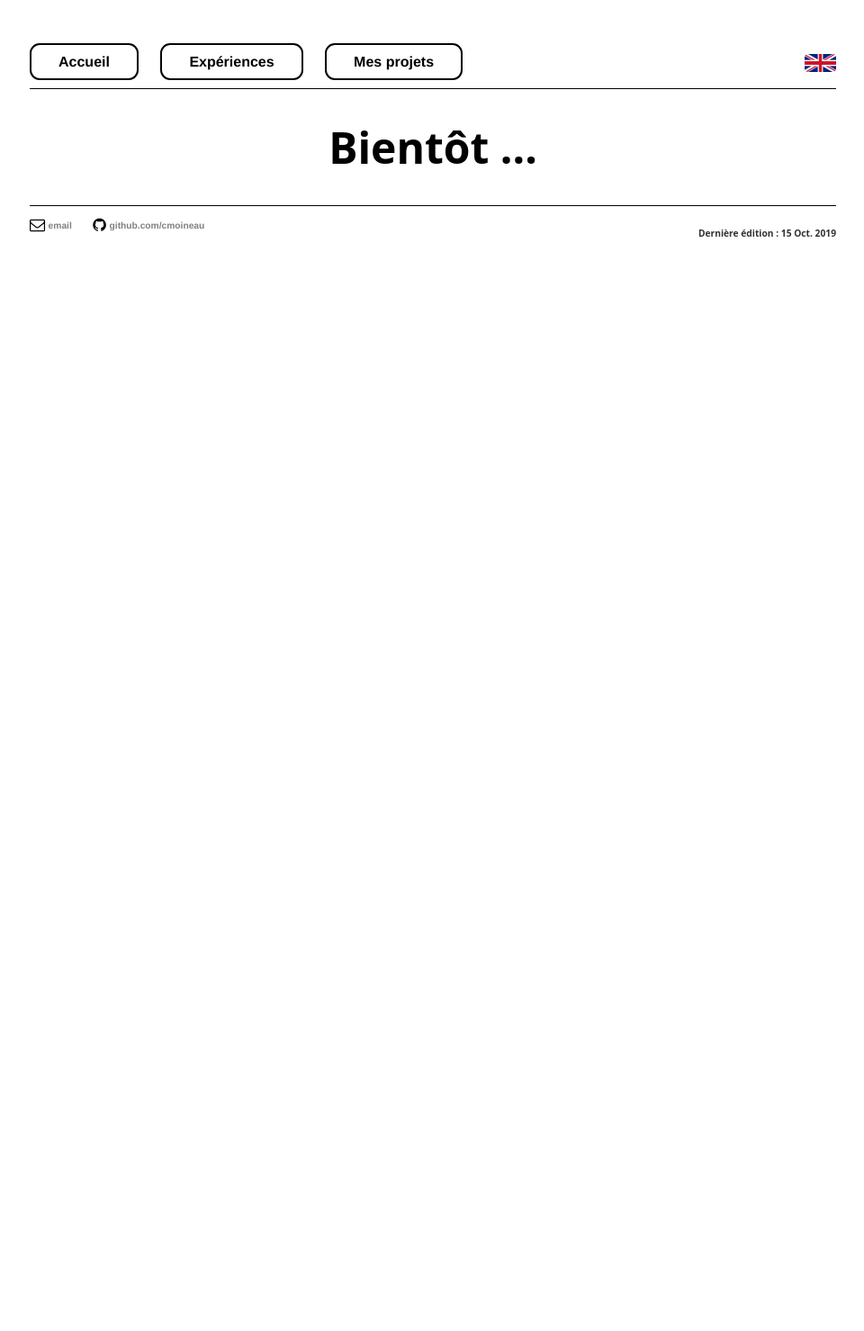
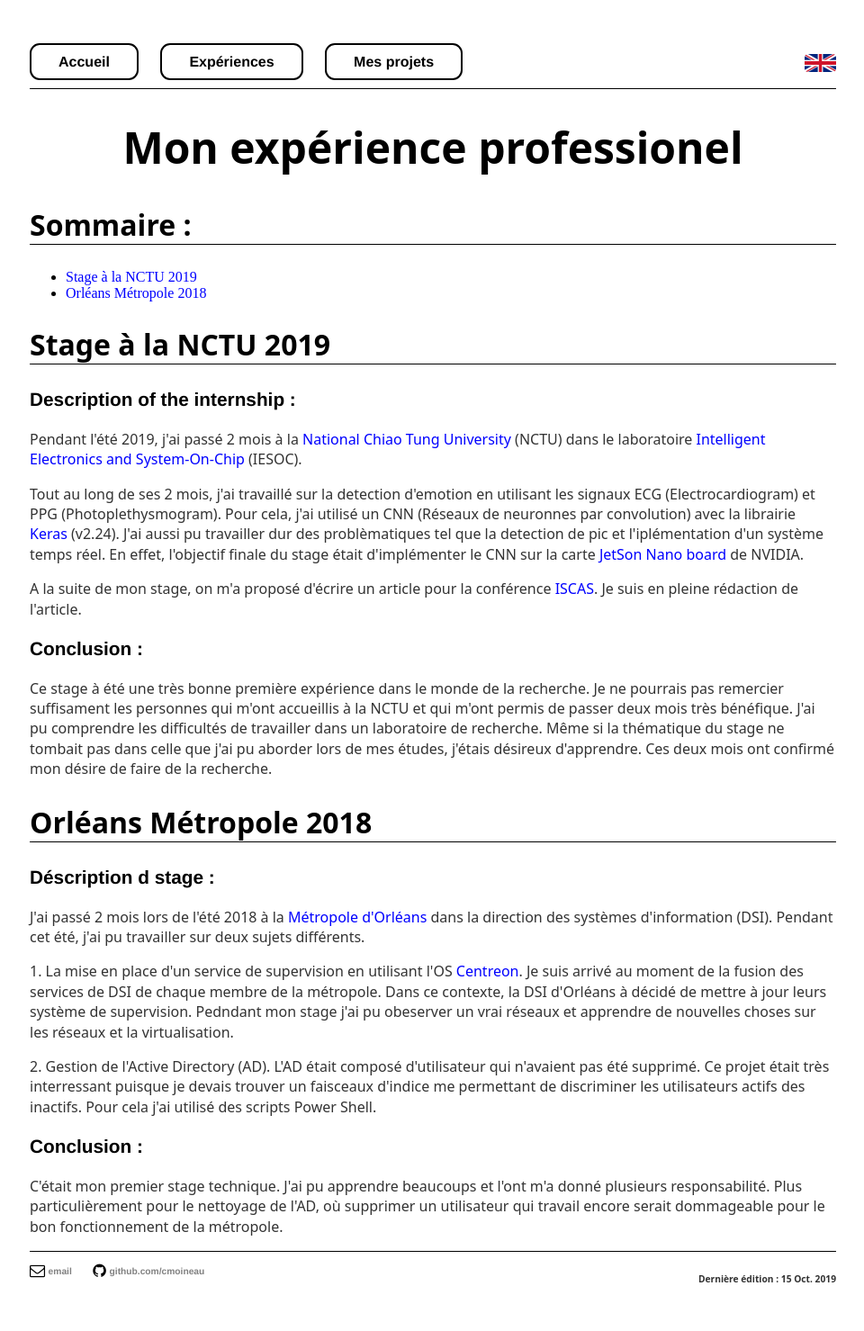
Before and after one commit to cmoineau/cmoineau.github.io, a Jekyll site: the page built from internship/fr/index.html, in a window 1280 px wide. Shown: the whole page at 90% size, without its empty margins (159-1119 px from the left). Built offline with Jekyll 4.4.1, drawn with Linux system fonts in a browser that asks for light colours; before the commit the page ends 900 px from its top, so only the background shows below that.

Commit message:
Adding a translation of the internship section.

```diff
--- a/internship/fr/index.html
+++ b/internship/fr/index.html
@@ -3,5 +3,43 @@ layout: french
 title: Cyril MOINEAU
 ---
 	<div class="blurb">
-		<h1>Bientôt ...</h1>
+		<h1>Mon expérience professionel</h1>
+		<h2>Sommaire :</h2>
+		<ul>
+			<li><a href="#NCTU">Stage à la NCTU 2019</a></li>
+    		<li><a href="#Metropole">Orléans Métropole 2018</a></li>
+    	</ul>
+    	<h2 id="NCTU">Stage à la NCTU 2019</h2>
+    		<h3>Description of the internship :</h3>
+    		<p>
+    			Pendant l'été 2019, j'ai passé 2 mois à la <a href="https://www.nctu.edu.tw/en/">National Chiao Tung University</a> (NCTU) dans le laboratoire <a href="http://soc.ee.nctu.edu.tw/">Intelligent Electronics and System-On-Chip</a> (IESOC).
+    		</p>
+
+    		<p>
+    			Tout au long de ses 2 mois, j'ai travaillé sur la detection d'emotion en utilisant les signaux ECG (Electrocardiogram) et PPG (Photoplethysmogram). Pour cela, j'ai utilisé un CNN (Réseaux de neuronnes par convolution) avec la librairie <a href="https://keras.io/">Keras</a> (v2.24). J'ai aussi pu travailler dur des problèmatiques tel que la detection de pic et l'iplémentation d'un système temps réel. En effet, l'objectif finale du stage était d'implémenter le CNN sur la carte <a href="https://developer.nvidia.com/embedded/jetson-nano-developer-kit">JetSon Nano board</a> de NVIDIA.
+    		</p>
+    		<p>
+    			A la suite de mon stage, on m'a proposé d'écrire un article pour la conférence <a href="https://www.iscas2020.org/">ISCAS</a>. Je suis en pleine rédaction de l'article.
+    		</p>
+
+    		<h3>Conclusion :</h3>
+    		<p>
+    			Ce stage à été une très bonne première expérience dans le monde de la recherche. Je ne pourrais pas remercier suffisament les personnes qui m'ont accueillis à la NCTU et qui m'ont permis de passer deux mois très bénéfique. J'ai pu comprendre les difficultés de travailler dans un laboratoire de recherche. Même si la thématique du stage ne tombait pas dans celle que j'ai pu aborder lors de mes études, j'étais désireux d'apprendre. Ces deux mois ont confirmé mon désire de faire de la recherche.
+    		</p>
+
+
+    	<h2 id="Metropole">Orléans Métropole 2018</h2>
+    	    <h3>Déscription d stage :</h3>
+    		<p>J'ai passé 2 mois lors de l'été 2018 à la <a href="http://www.orleans-metropole.fr/">Métropole d'Orléans</a> dans la direction des systèmes d'information (DSI). Pendant cet été, j'ai pu travailler sur deux sujets différents.
+    		</p>
+    		<p>
+    			1. La mise en place d'un service de supervision en utilisant l'OS <a href="https://www.centreon.com/en/solutions/centreon/">Centreon</a>. Je suis arrivé au moment de la fusion des services de DSI de chaque membre de la métropole. Dans ce contexte, la DSI d'Orléans à décidé de mettre à jour leurs système de supervision. Pedndant mon stage j'ai pu obeserver un vrai réseaux et apprendre de nouvelles choses sur les réseaux et la virtualisation.
+    		</p>
+			<p>
+    			2. Gestion de l'Active Directory (AD). L'AD était composé d'utilisateur qui n'avaient pas été supprimé. Ce projet était très interressant puisque je devais trouver un faisceaux d'indice me permettant de discriminer les utilisateurs actifs des inactifs. Pour cela j'ai utilisé des scripts Power Shell.
+    		</p>
+    		<h3>Conclusion :</h3>
+    		<p>
+    			C'était mon premier stage technique. J'ai pu apprendre beaucoups et l'ont m'a donné plusieurs responsabilité. Plus particulièrement pour le nettoyage de l'AD, où supprimer un utilisateur qui travail encore serait dommageable pour le bon fonctionnement de la métropole.
+    		</p>
 	</div><!-- /.blurb -->
--- a/internship/index.html
+++ b/internship/index.html
@@ -19,7 +19,7 @@ title: Cyril MOINEAU
     			During these 2 months, I have worked on detecting emotion using ECG (Electrocardiogram) and PPG (Photoplethysmogram) signals. For this I used CNN (convolutional neuronnal network) with the library <a href="https://keras.io/">Keras</a> (v2.24). This also made me work on issues such as peak detection and real time implementation. Indeed, at the end of the internship I had to implement my CNN on the <a href="https://developer.nvidia.com/embedded/jetson-nano-developer-kit">JetSon Nano board</a>.
     		</p>
     		<p>
-    			Eventually, I have been proposed to write an article for the ISCAS conference. The paper is being written.
+    			Eventually, I have been proposed to write an article for the <a href="https://www.iscas2020.org/">ISCAS conference</a>. The paper is being written.
     		</p>
 
     		<h3>Conclusion :</h3>
```
